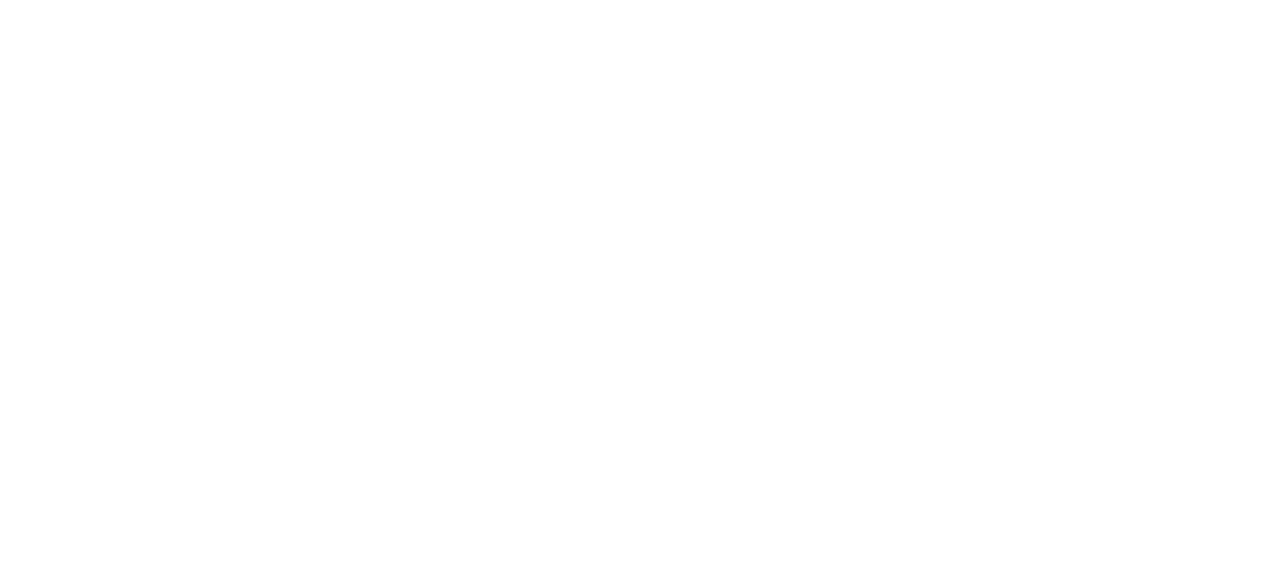
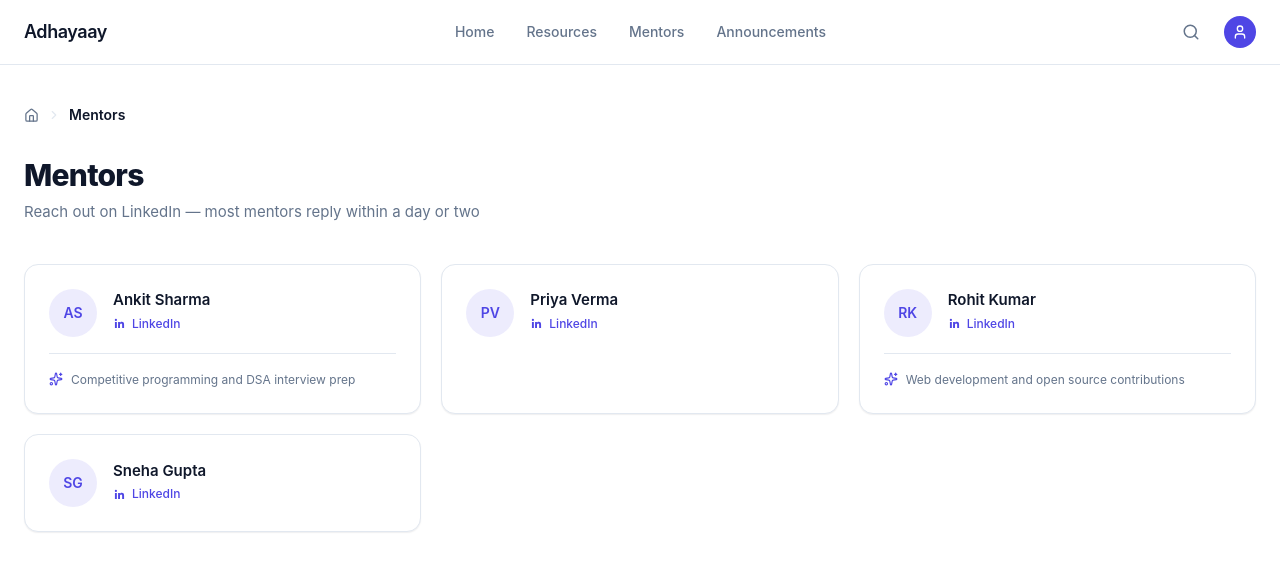
Before and after one commit to AdityaKumar-tech/iiitbh-pyq-hub, a React app in the folder Frontend/: page /mentors in a window 1280 px wide. Before the commit this address had no page. Shown: the top 572 px of the page. Built offline with nearby package versions, Linux system fonts and the light colour scheme; the HTML template or start-up script is replaced by a standard one.

Commit message:
Mentors page Frontend is done

```diff
--- a/Frontend/src/App.jsx
+++ b/Frontend/src/App.jsx
@@ -4,6 +4,7 @@
 import ResourcesSemesterPage from "./pages/ResourcesSemesterPage";
 import SubjectSelectionPage from "./pages/SubjectSelectionPage";
 import SubjectPage from "./pages/SubjectPage";
+import MentorsPage from "./pages/MentorsPage";
 
 export default function App() {
   return (
@@ -15,6 +16,7 @@
         path="/resources/:semesterId/:subjectSlug"
         element={<SubjectPage />}
       />
+      <Route path="/mentors" element={<MentorsPage />} />
     </Routes>
   );
 }
--- /dev/null
+++ b/Frontend/src/components/MentorCard.jsx
@@ -0,0 +1,43 @@
+// src/components/MentorCard.jsx
+import { Sparkles } from "lucide-react";
+
+function LinkedinIcon(props) {
+   return (
+     <svg viewBox="0 0 24 24" fill="currentColor" {...props}>
+       <path d="M20.45 20.45h-3.55v-5.57c0-1.33-.02-3.03-1.85-3.03-1.85 0-2.14 1.45-2.14 2.94v5.66H9.36V9h3.41v1.56h.05c.47-.9 1.63-1.85 3.36-1.85 3.6 0 4.27 2.37 4.27 5.45v6.29zM5.34 7.43a2.06 2.06 0 1 1 0-4.12 2.06 2.06 0 0 1 0 4.12zM7.12 20.45H3.56V9h3.56v11.45z" />
+     </svg>
+   );
+ }
+
+export default function MentorCard({ mentor }) {
+  return (
+    <div className="rounded-card border border-line bg-white p-6 shadow-rest hover:shadow-hover hover:-translate-y-1 transition-all duration-200">
+      <div className="flex items-center gap-4">
+        <div className="w-12 h-12 shrink-0 rounded-full bg-primary/10 flex items-center justify-center text-primary font-semibold text-sm">
+          {mentor.name.split(" ").map((w) => w[0]).slice(0, 2).join("")}
+        </div>
+        <div className="min-w-0">
+          <p className="text-[15px] font-semibold text-ink truncate">{mentor.name}</p>
+          {mentor.linkedin && (
+            <a
+              href={mentor.linkedin}
+              target="_blank"
+              rel="noopener noreferrer"
+              className="inline-flex items-center gap-1.5 text-xs font-medium text-primary hover:gap-2 transition-all mt-1"
+            >
+              <LinkedinIcon className="w-3.25 h-3.25" />
+              LinkedIn
+            </a>
+          )}
+        </div>
+      </div>
+
+      {mentor.specialty && (
+        <div className="flex items-start gap-2 mt-4 pt-4 border-t border-line">
+          <Sparkles size={14} className="text-primary shrink-0 mt-0.5" />
+          <p className="text-xs text-muted leading-relaxed">{mentor.specialty}</p>
+        </div>
+      )}
+    </div>
+  );
+}
--- /dev/null
+++ b/Frontend/src/components/MentorGrid.jsx
@@ -0,0 +1,20 @@
+// src/components/MentorGrid.jsx
+import MentorCard from "./MentorCard";
+
+export default function MentorGrid({ mentors }) {
+  if (!mentors || mentors.length === 0) {
+    return (
+      <div className="text-center py-24 text-sm text-muted">
+        No mentors added yet.
+      </div>
+    );
+  }
+
+  return (
+    <div className="grid grid-cols-1 sm:grid-cols-2 lg:grid-cols-3 gap-5">
+      {mentors.map((mentor) => (
+        <MentorCard key={mentor.id} mentor={mentor} />
+      ))}
+    </div>
+  );
+}
--- /dev/null
+++ b/Frontend/src/pages/MentorsPage.jsx
@@ -0,0 +1,93 @@
+// src/pages/MentorsPage.jsx
+import { useEffect, useState } from "react";
+import Navbar from "../components/Navbar";
+import Breadcrumb from "../components/Breadcrumb";
+import PageHeader from "../components/PageHeader";
+import MentorGrid from "../components/MentorGrid";
+
+const SAMPLE_MENTORS = [
+   { id: "1", name: "Ankit Sharma", linkedin: "https://linkedin.com/in/ankitsharma", specialty: "Competitive programming and DSA interview prep" },
+   { id: "2", name: "Priya Verma", linkedin: "https://linkedin.com/in/priyaverma" },
+   { id: "3", name: "Rohit Kumar", linkedin: "https://linkedin.com/in/rohitkumar", specialty: "Web development and open source contributions" },
+   { id: "4", name: "Sneha Gupta", linkedin: "https://linkedin.com/in/snehagupta" },
+ ];
+
+export default function MentorsPage() {
+  const [mentors, setMentors] = useState([]);
+  const [status, setStatus] = useState("loading"); // loading | success | error
+
+  useEffect(() => {
+    let cancelled = false;
+
+    async function fetchMentors() {
+      try {
+        setStatus("loading");
+        // Replace with your real endpoint, e.g. `${import.meta.env.VITE_API_URL}/mentors`
+
+        // Fake call
+        await new Promise((r) => setTimeout(r, 400)); // fake network delay so you can see the skeleton
+       if (!cancelled) {
+         setMentors(SAMPLE_MENTORS);
+         setStatus("success");
+       }
+       return;
+
+       // Real api call
+        const res = await fetch("/api/mentors");
+        if (!res.ok) throw new Error("Failed to fetch mentors");
+        const data = await res.json();
+        if (!cancelled) {
+          setMentors(data);
+          setStatus("success");
+        }
+      } catch (err) {
+        if (!cancelled) setStatus("error");
+      }
+    }
+
+    fetchMentors();
+    return () => {
+      cancelled = true;
+    };
+  }, []);
+
+  return (
+    <div className="min-h-screen bg-bg">
+      <Navbar />
+      <div className="max-w-7xl mx-auto px-6 pt-10 pb-20">
+        <Breadcrumb trail={[{ label: "Mentors" }]} />
+        <PageHeader
+          title="Mentors"
+          subtitle="Reach out on LinkedIn — most mentors reply within a day or two"
+        />
+
+        {status === "loading" && (
+          <div className="grid grid-cols-1 sm:grid-cols-2 lg:grid-cols-3 gap-5">
+            {Array.from({ length: 6 }).map((_, i) => (
+              <div
+                key={i}
+                className="rounded-card border border-line bg-white p-6 h-26 animate-pulse"
+              >
+                <div className="flex items-center gap-4">
+                  <div className="w-12 h-12 rounded-full bg-[#F1F5F9]" />
+                  <div className="flex-1 space-y-2">
+                    <div className="h-3 w-2/3 bg-[#F1F5F9] rounded" />
+                    <div className="h-2.5 w-1/3 bg-[#F1F5F9] rounded" />
+                  </div>
+                </div>
+              </div>
+            ))}
+          </div>
+        )}
+
+        {status === "error" && (
+          <div className="text-center py-24 text-sm text-muted">
+            Couldn't load mentors right now. Try refreshing the page.
+          </div>
+        )}
+
+        {status === "success" && <MentorGrid mentors={mentors} />}
+      </div>
+    </div>
+  );
+}
```
